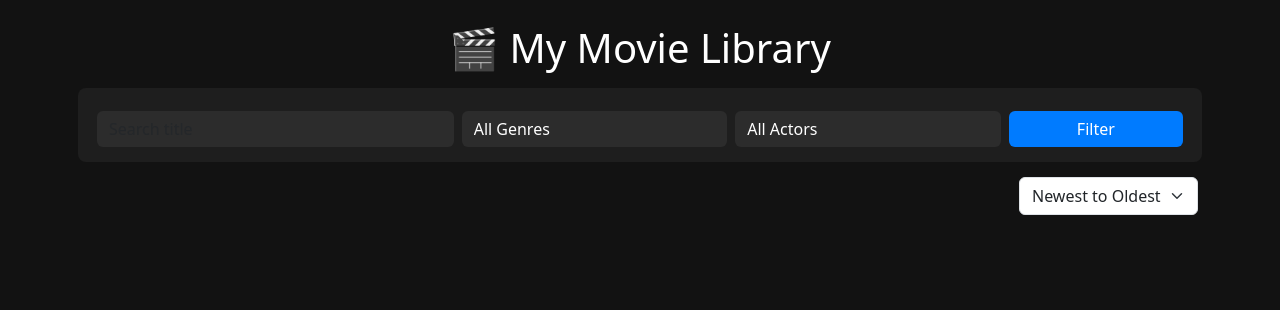
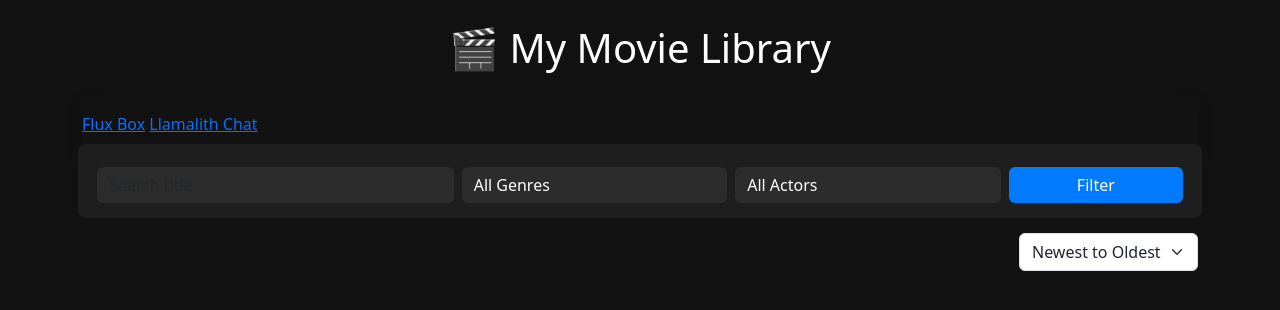
Before and after one commit to Hisha/MovieList, a FastAPI app: page / in a window 1280 px wide. Shown: the top 310 px of the page. Run offline with FastAPI, Linux system fonts and the light colour scheme; data that the repository does not hold is empty.

Commit message:
Update index.html

```diff
--- a/templates/index.html
+++ b/templates/index.html
@@ -21,6 +21,14 @@
     <h1 class="text-center mb-4">
         <a href="{{ url_for('home') }}" class="no-style">🎬 My Movie Library</a>
     </h1>
+
+    <!-- Navigation Bar -->
+  <nav class="bg-gray-800 text-gray-200 px-6 py-3 shadow">
+    <div class="max-w-6xl mx-auto flex space-x-6">
+      <a href="/flux/" class="hover:underline">Flux Box</a>
+      <a href="/chat/" class="hover:underline">Llamalith Chat</a>
+    </div>
+  </nav>
 
     <!-- Filter Bar -->
     <form class="filter-bar row g-2 align-items-center" method="get">
```
